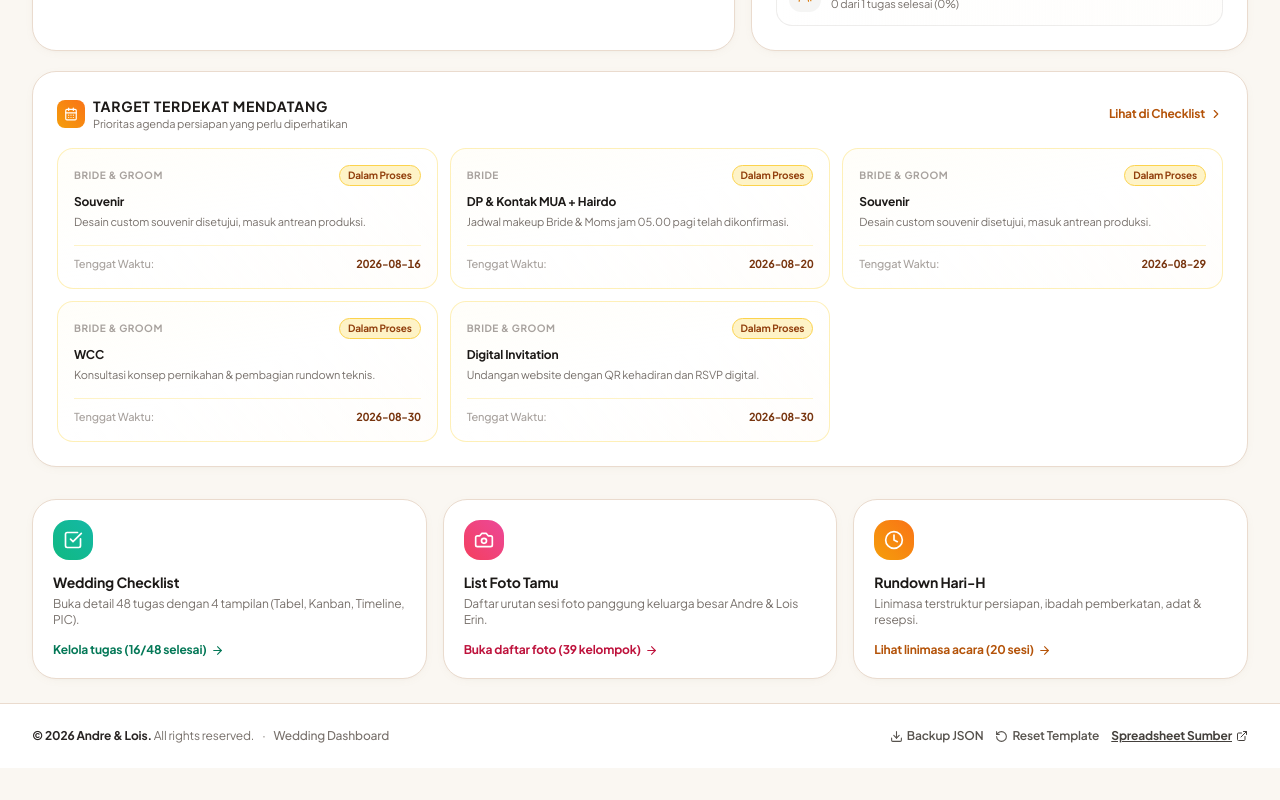
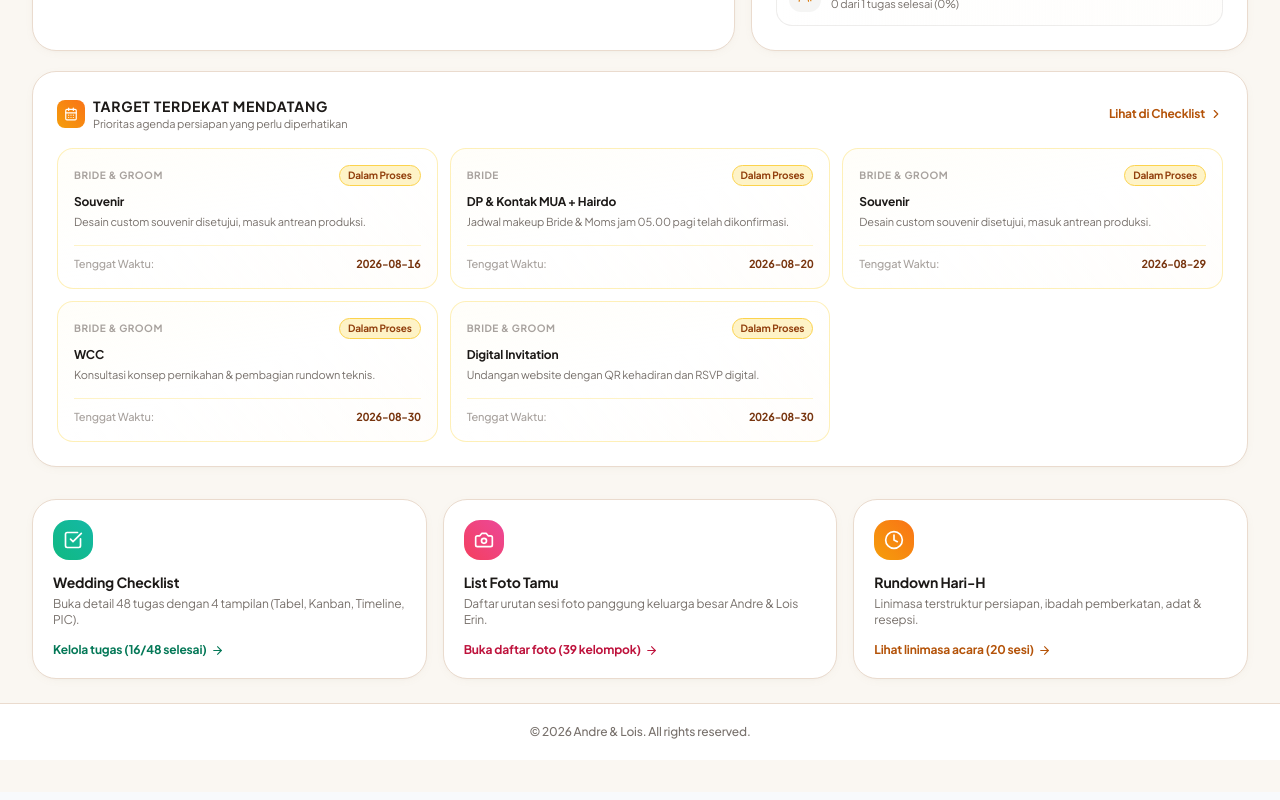
Before and after one commit to andrealfiano7/andre-lois, a React (Vite) app: page / in a window 1280 px wide. Shown: the part 750-1550 px from the top of the page. Built offline with nearby package versions, Linux system fonts and the light colour scheme; no server answers.

Commit message:
style: simplify footer to show copyright only

```diff
--- a/src/App.jsx
+++ b/src/App.jsx
@@ -676,43 +676,10 @@ export default function App() {
         )}
       </main>
 
-      {/* Footer Branding & Operations Metadata */}
-      <footer className="mt-auto border-t border-[#EADBCE] bg-white py-6">
-        <div className="max-w-7xl mx-auto px-4 sm:px-6 lg:px-8 flex flex-col sm:flex-row items-center justify-between gap-4 text-xs text-stone-500">
-          <div>
-            <span className="font-bold text-stone-800">© 2026 Andre &amp; Lois.</span> All rights reserved.
-            <span className="mx-2 hidden sm:inline">·</span>
-            <span className="block sm:inline mt-0.5 sm:mt-0 font-medium">Wedding Dashboard</span>
-          </div>
-
-          <div className="flex flex-wrap items-center gap-3">
-            <button
-              onClick={handleExportJSON}
-              className="inline-flex items-center gap-1 text-stone-600 hover:text-amber-800 font-semibold transition"
-              title="Download backup lengkap"
-            >
-              <Download size={13} />
-              Backup JSON
-            </button>
-
-            <button
-              onClick={resetToDefault}
-              className="inline-flex items-center gap-1 text-stone-600 hover:text-rose-800 font-semibold transition"
-              title="Kembalikan data ke awal template"
-            >
-              <RotateCcw size={13} />
-              Reset Template
-            </button>
-
-            <a
-              href={GOOGLE_SHEET_URL}
-              target="_blank"
-              rel="noreferrer"
-              className="inline-flex items-center gap-1 text-stone-700 hover:text-amber-900 font-bold underline transition"
-            >
-              Spreadsheet Sumber <ExternalLink size={12} />
-            </a>
-          </div>
+      {/* Footer Branding (Copyright Only) */}
+      <footer className="mt-auto border-t border-[#EADBCE] bg-white py-5">
+        <div className="max-w-7xl mx-auto px-4 sm:px-6 lg:px-8 text-center text-xs text-stone-500">
+          <p className="font-medium">© 2026 Andre &amp; Lois. All rights reserved.</p>
         </div>
       </footer>
 
```
